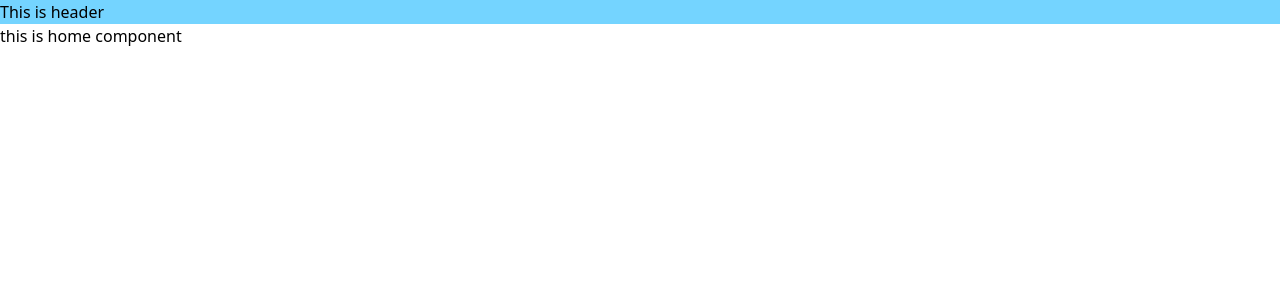
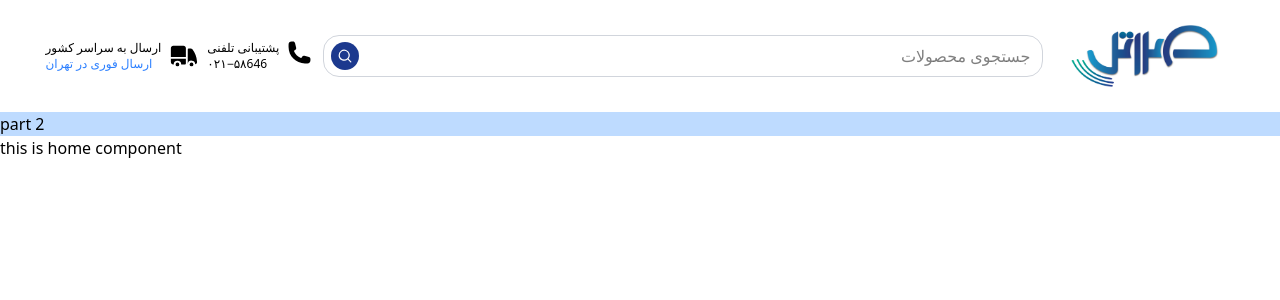
Before and after one commit to Sajadath/sadrtellweb, a React (Vite) app: page / in a window 1280 px wide. Shown: the top 300 px of the page. Built offline with nearby package versions, Linux system fonts and the light colour scheme.

Commit message:
header confirmed

```diff
--- a/package.json
+++ b/package.json
@@ -14,6 +14,7 @@
     "@tanstack/react-query": "^5.66.5",
     "react": "^19.0.0",
     "react-dom": "^19.0.0",
+    "react-icons": "^5.4.0",
     "react-router-dom": "^7.1.5",
     "redux": "^5.0.1",
     "tailwindcss": "^4.0.6"
--- a/src/ui/header/Header.jsx
+++ b/src/ui/header/Header.jsx
@@ -1,5 +1,17 @@
+import SearchInput from "./search input/SearchInput";
+import SadrtellIcon from "./SadrtellIcon";
+import ContactUs from "./contact us/ContactUs";
 function Header() {
-  return <header className="bg-sky-300">This is header</header>;
+  return (
+    <header>
+      <div className="mx-10 flex items-center justify-around bg-white py-4.5">
+        <ContactUs />
+        <SearchInput />
+        <SadrtellIcon />
+      </div>
+      <div className="bg-blue-200">part 2</div>
+    </header>
+  );
 }
 
 export default Header;
--- /dev/null
+++ b/src/ui/header/SadrtellIcon.jsx
@@ -0,0 +1,10 @@
+import sadrtellIcon from "../../../Data/sadrtellfinalpng-2048x870.png";
+function SadrtellIcon() {
+  return (
+    <div>
+      <img className="w-45" src={sadrtellIcon} alt="" />
+    </div>
+  );
+}
+
+export default SadrtellIcon;
--- /dev/null
+++ b/src/ui/header/contact us/ContactUs.jsx
@@ -0,0 +1,24 @@
+import { HiPhone, HiTruck } from "react-icons/hi2";
+function ContactUs() {
+  return (
+    <div className="flex gap-2 text-xs">
+      <div className="text-xs">
+        <p>ارسال به سراسر کشور</p>
+        <p className="text-blue-500">ارسال فوری در تهران</p>
+      </div>
+      <div>
+        <HiTruck size="30px" />
+      </div>
+      <div>
+        <p>پشتیبانی تلفنی</p>
+
+        <p>۰۲۱−۵۸646</p>
+      </div>
+      <div>
+        <HiPhone size="25px" />
+      </div>
+    </div>
+  );
+}
+
+export default ContactUs;
--- /dev/null
+++ b/src/ui/header/search input/SearchInput.jsx
@@ -0,0 +1,22 @@
+import { HiMiniMagnifyingGlass } from "react-icons/hi2";
+function SearchInput() {
+  return (
+    <div dir="rtl" className="relative flex h-fit w-[60%]">
+      <input
+        className="w-full rounded-2xl border border-gray-300 py-2 pr-3 focus:outline-none"
+        type="search"
+        name="search-input-header"
+        id=""
+        placeholder="جستجوی محصولات"
+      />
+      <button
+        className="absolute top-[50%] left-2 flex size-7 translate-y-[-50%] items-center justify-center rounded-4xl bg-blue-900"
+        type="submit"
+      >
+        <HiMiniMagnifyingGlass color="white" />
+      </button>
+    </div>
+  );
+}
+
+export default SearchInput;
```
Also changed, not shown: Data/sadrtellfinalpng-2048x870.png (added), 1 other file (tests, documents, lock files or other folders).
